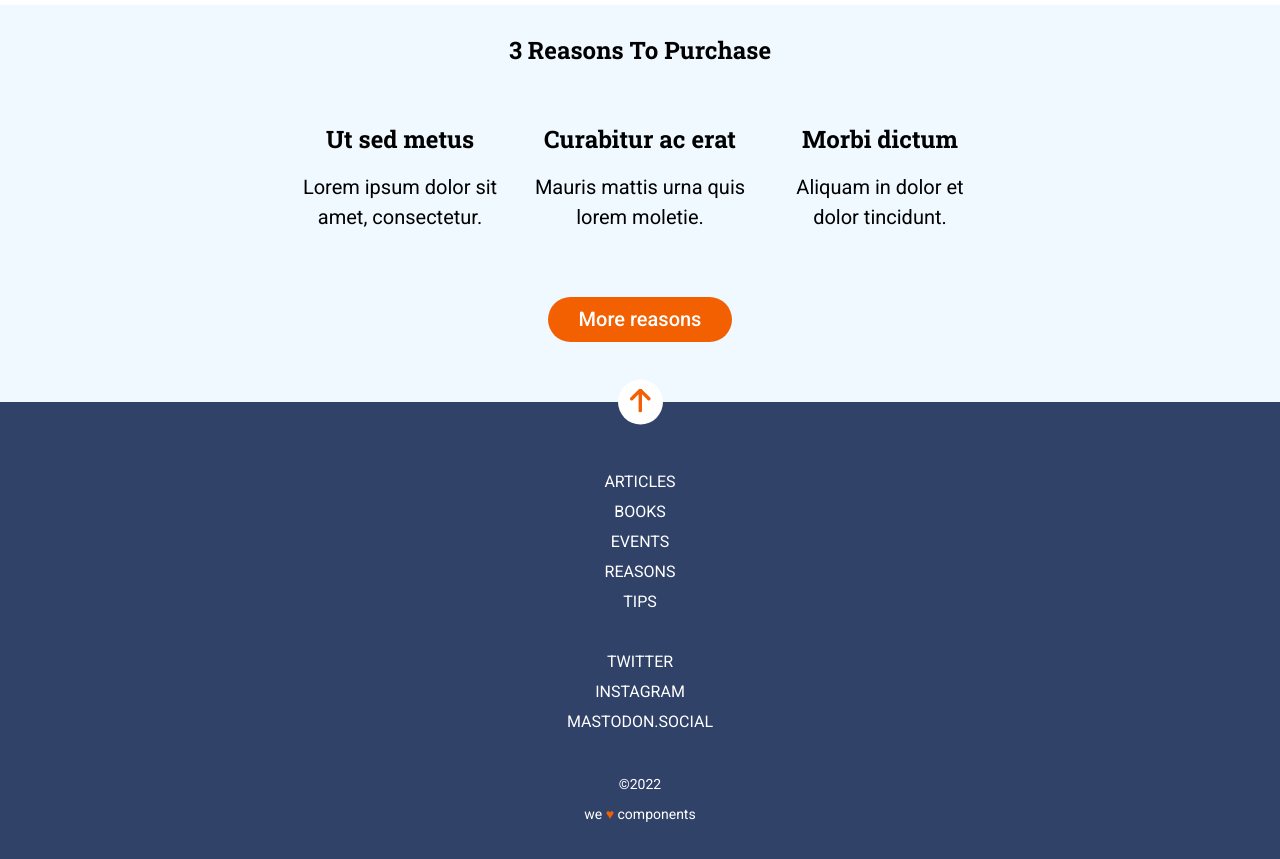
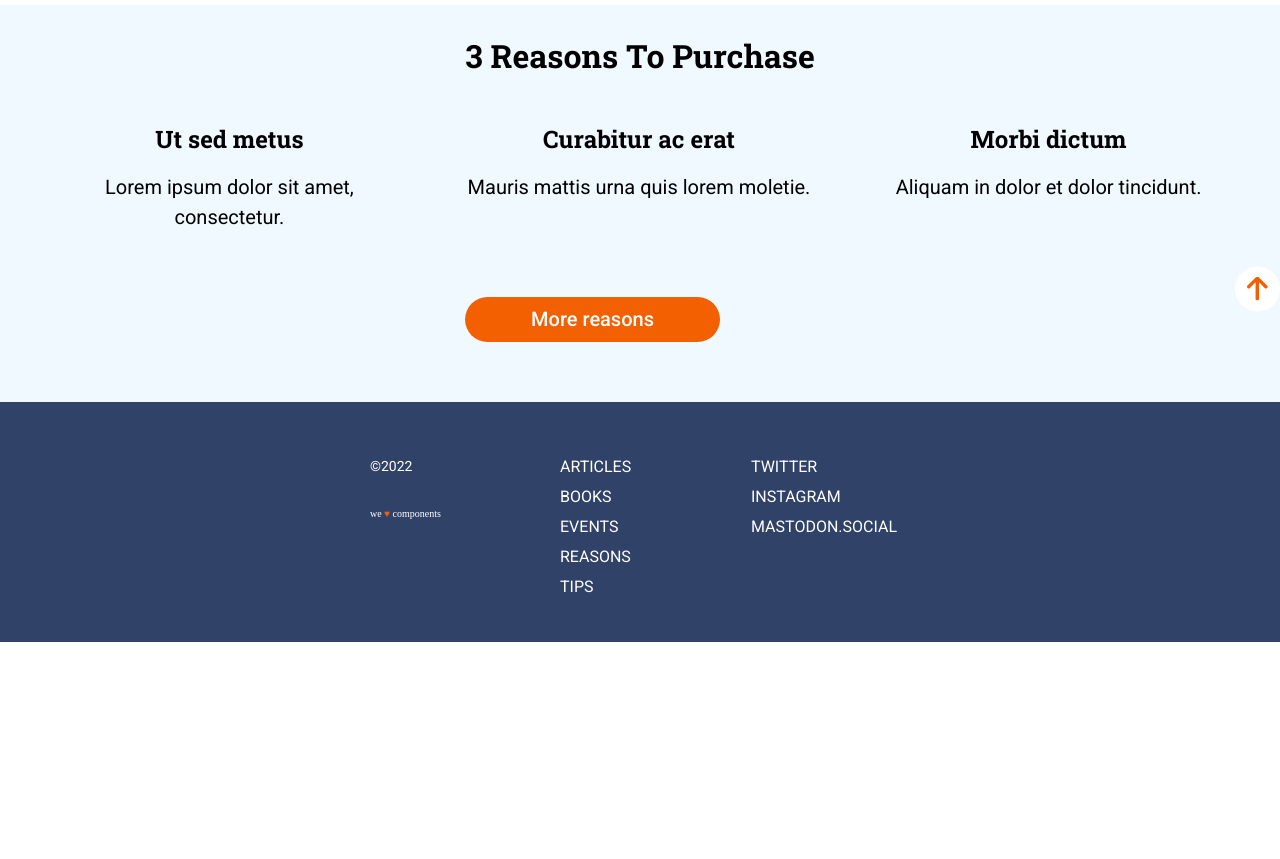
Before and after one commit to Adalab/modulo-1-evaluacion-final-Elenavar, a website: page public/index.html in a window 1280 px wide. Shown: the part 1180-2039 px from the top of the page. After the commit the page ends 1822 px from the top, so only its background shows below. Drawn offline with Linux system fonts and the light colour scheme.

Commit message:
update commit

```diff
--- a/public/index.html
+++ b/public/index.html
@@ -93,8 +93,10 @@
             <li><a href="https://adalab.es/" target="_blank" class="link">mastodon.social</a></li>
         </ul>
 
-        <p class="footer__copy">&copy;2022</p>
-        <p class="footer__love">we <span class="footer__love--heart">&#9829;</span> components</p>
+        <div class="container">
+            <p class="container__copy">&copy;2022</p>
+            <p class="fcontainer__love">we <span class="container__love--heart">&#9829;</span> components</p>
+        </div>
     </footer>
 
     </section>
--- a/src/scss/layout/_footer.scss
+++ b/src/scss/layout/_footer.scss
@@ -5,6 +5,14 @@
   display: flex;
   flex-direction: column;
   align-items: center;
+  justify-content: center;
+  @media all and (min-width: 768px) {
+    order: 1;
+    height: 240px;
+    flex-direction: row-reverse;
+    justify-content: space-between;
+    align-items: center;
+  }
   &__arrow {
     display: flex;
     justify-content: center;
@@ -14,7 +22,7 @@
     background-color: $font-color;
     border-radius: 22.5px;
     position: absolute;
-    transform: translateY(-22.5px);
+    transform: translateY(-232.5px);
     }
   &__info {
     display: flex;
@@ -28,6 +36,18 @@
     line-height: 30px;
     height: 150px;
     margin-top: 65px;
+    @media all and (min-width: 768px) {
+      order: 2;
+      align-items: flex-start;
+      width: 210px;
+      margin: 50px 30px 40px 0;
+    }
+    @media all and (min-width: 1280px) {
+      order: 2;
+      align-items: flex-start;
+      width: 161px;
+      margin: 50px 30px 40px 0;
+    }
   }
   &__social {
     display: flex;
@@ -41,6 +61,34 @@
     line-height: 30px;
     height: 90px;
     margin-top: 30px;
+    @media all and (min-width: 768px) {
+      align-items: flex-start;
+      width: 210px;
+      margin: 50px 39px 100px 0;
+    }
+    @media all and (min-width: 1280px) {
+      align-items: flex-start;
+      width: 159px;
+      margin: 50px 370px 100px 0;
+    }
+  }
+  .container {
+    height: 73px;
+    display: flex;
+    flex-direction: column;
+    align-items: center;
+    justify-content: center;
+    @media all and (min-width: 768px) {
+      order: 3;
+      align-items: flex-start;
+      margin: 52px 30px 158px 39px;
+      width: 210px;
+    }
+    @media all and (min-width: 1280px) {
+      order: 3;
+      align-items: flex-start;
+      margin: 52px 31px 158px 370px;
+      width: 159px;
     }
     &__copy {
       margin-top: 32px;
@@ -58,3 +106,4 @@
       }
     }
   }
+}
--- a/src/scss/layout/_reasons.scss
+++ b/src/scss/layout/_reasons.scss
@@ -4,7 +4,9 @@
     display: grid;
     grid-template-columns: 1fr;
     grid-template-rows: 108px 411px 105px;
-    justify-items: center;
+    @media all and (max-width: 768px){
+        justify-items: center;
+    }
     @media all and (min-width: 768px){
         height: 397px;
         grid-template-rows: 119px 173px 105px;
@@ -16,24 +18,38 @@
         text-align: center;
         padding-top: 29px;
         margin-bottom: 49px;
+        @media all and (min-width: 768px){
+            font-size: 2.6rem;
+        }
+        @media all and (min-width: 1280px){
+            font-size: 3.2rem;
+        }
     }
     &__button{
+        width: 184px;
         grid-row-start: 3/4;
-        width: 184px;
+        display: flex;
+        justify-content: center;
+        align-items: center;
         height: 45px;
         background-color: $button-color;
         border-radius: 22.5px;
-        display: flex;
-        justify-content: center;
-        align-items: center;
+        @media all and (min-width: 768px){
+            width: 210px;
+            transform: translateX(36.33vw);
+        }
+        @media all and (min-width: 1280px){
+            width: 255px;
+        }
         &:hover{
             background-color: #8ccbea;
         }
         &--p{
+            text-align: center;
             color: $font-color;
             font-family: $font-main;
             font-weight: 500;
-            font-size: 20px;
+            font-size: 2rem;
         }
     }
     &__arrow{
@@ -52,12 +68,15 @@
 .container{
     grid-row-start: 2/3;
     @media all and (min-width: 768px){
-    display: grid;
-    grid-template-columns: 1fr 1fr 1fr;
-    grid-template-rows: 116px;
-    justify-items: center;
-    grid-gap: 27.7px;
+        display: grid;
+        grid-template-columns: 1fr 1fr 1fr;
+        grid-template-rows: 116px;
+        justify-items: center;
+        margin: 0 40px 0 38px;
     }
+    @media all and (min-width: 1280px){
+        grid-gap: 26.7px;
+        }
     &__firstArticle{
         @media all and (min-width: 768px){
             grid-column-start: 1/2;
@@ -80,7 +99,7 @@
         margin-bottom: 44px;
         justify-items: center;
         @media all and (min-width: 768px){
-            grid-gap:18px;
+            grid-gap: 18px;
         }
         &--h4{
             grid-row-start: 1/2;
@@ -93,7 +112,7 @@
             }
         }
         &--p{
-            width: 212.3px;
+            width: 180px;
             grid-row-start: 2/3;
             font-family: $font-main;
             font-size: 1.8rem;
@@ -101,6 +120,11 @@
             text-align: center;
             @media all and (min-width: 768px){
                 font-size: 2rem;
+                width: 212.3px;
+            }
+            @media all and (min-width: 1280px){
+                font-size: 2rem;
+                width: 353.8px;
             }
         }
     }
```
Also changed, not shown: src/html/partials/footer.html (+4 -2 lines), public/assets/css/main.css, 1 other file. Lines whose indentation alone changed are shown as unchanged.
